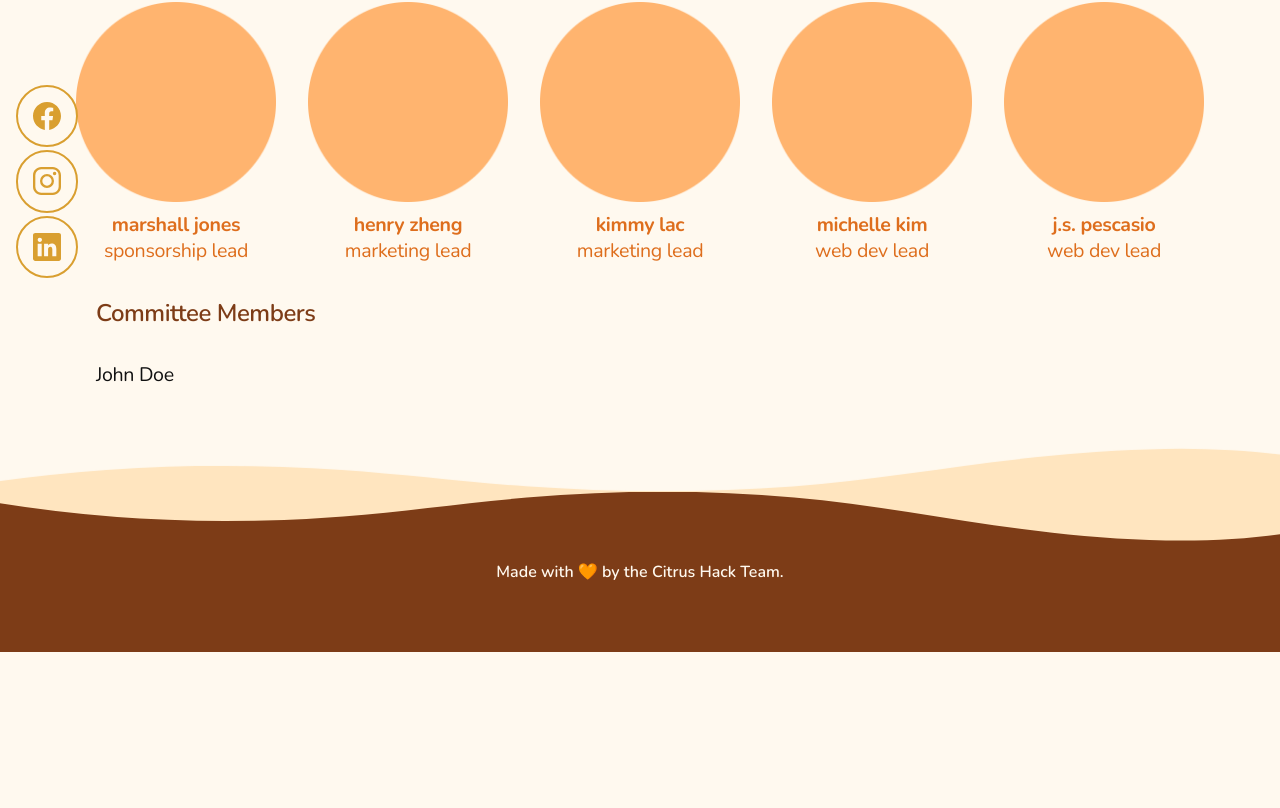
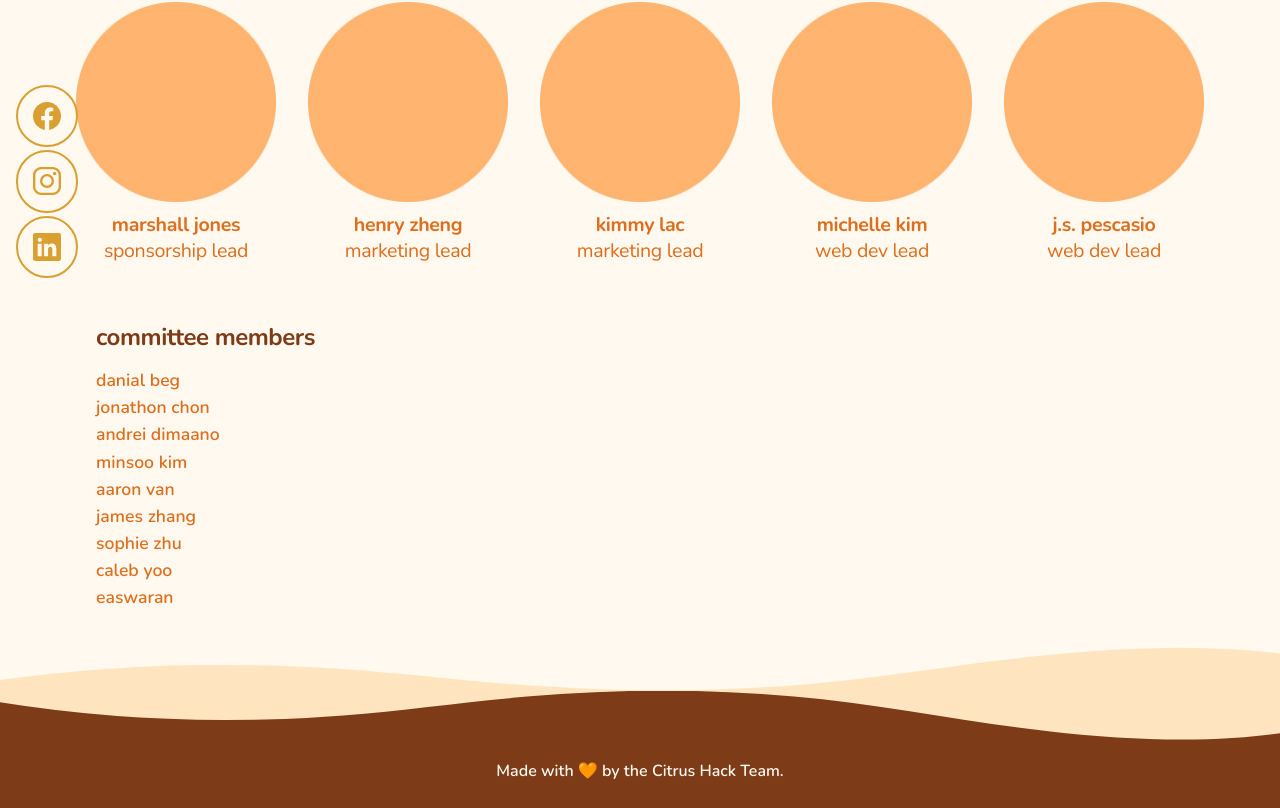
Before and after one commit to citrushack/cutiehack2021, a Next.js app: page /team in a window 1280 px wide. Shown: the part 506-1314 px from the top of the page. Before the commit the page ends 1158 px from the top, so only its background shows below. Built offline with nearby package versions, Linux system fonts and the light colour scheme; no server answers.

Commit message:
Hide placeholders for now, add committee members

```diff
--- a/pages/sponsors.js
+++ b/pages/sponsors.js
@@ -55,7 +55,7 @@ export default function Sponsors() {
             <FaChevronRight className={styles.arrow} />
           </motion.button>
         </Link>
-        <div className={styles.grid}>
+        {/* <div className={styles.grid}>
           <div className={styles.group}>
             <div className={styles.big}>
               <Image
@@ -158,7 +158,7 @@ export default function Sponsors() {
               />
             </div>
           </div>
-        </div>
+        </div> */}
       </div>
     </section>
   )
--- a/pages/team.js
+++ b/pages/team.js
@@ -107,8 +107,16 @@ export default function Team() {
           />
         </div>
         <div className={styles.committee}>
-          <h3>Committee Members</h3>
-          <p>John Doe</p>
+          <h3>committee members</h3>
+          <div>Danial Beg</div>
+          <div>Jonathon Chon</div>
+          <div>Andrei Dimaano</div>
+          <div>Minsoo Kim</div>
+          <div>Aaron Van</div>
+          <div>James Zhang</div>
+          <div>Sophie Zhu</div>
+          <div>Caleb Yoo</div>
+          <div>Easwaran</div>
         </div>
       </div>
     </section>
--- a/styles/Team.module.css
+++ b/styles/Team.module.css
@@ -66,8 +66,23 @@
   color: var(--brand-dark);
 }
 
-.committee{
+.committee {
+  display: flex;
+  flex-direction: column;
   margin: 0 5rem;
+}
+
+.committee > h3 {
+  font-weight: 700;
+  margin-bottom: 0.5rem;
+}
+
+.committee > div {
+  padding: 0.1rem 0;
+  font-weight: 600;
+  font-size: 1.1rem;
+  color: var(--brand-dark);
+  text-transform: lowercase;
 }
 
 @media (max-width: 768px) {
```
